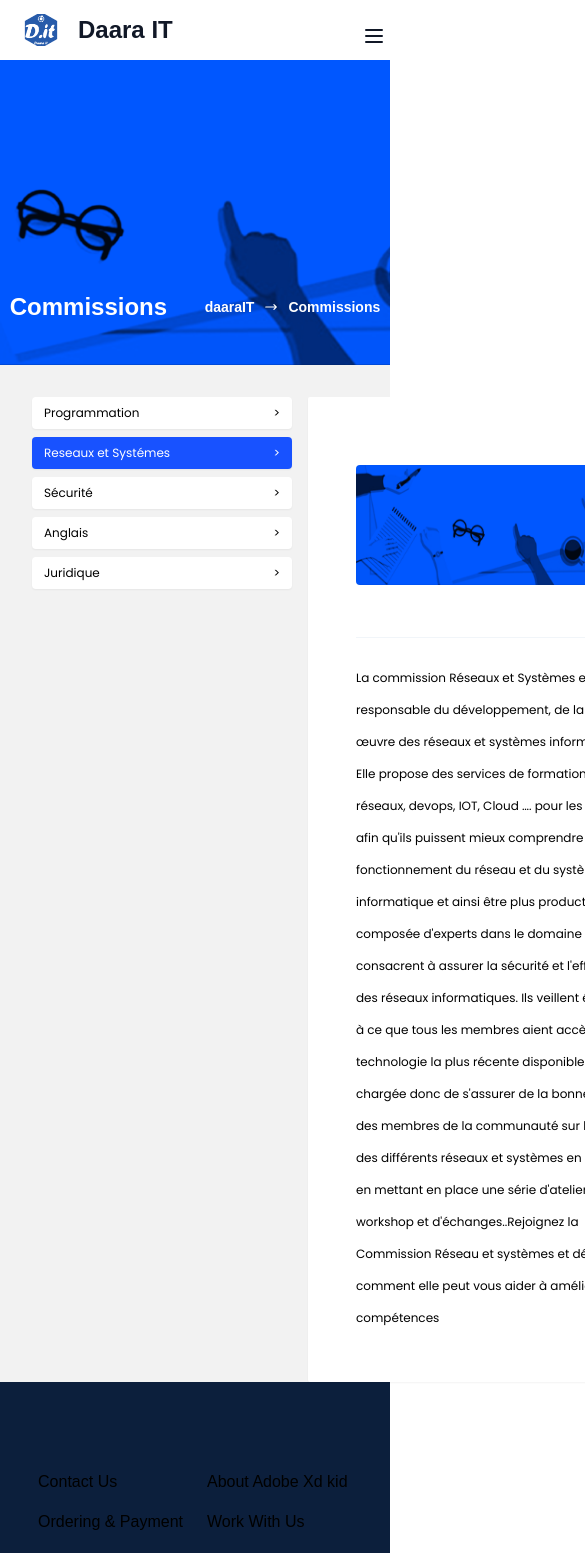
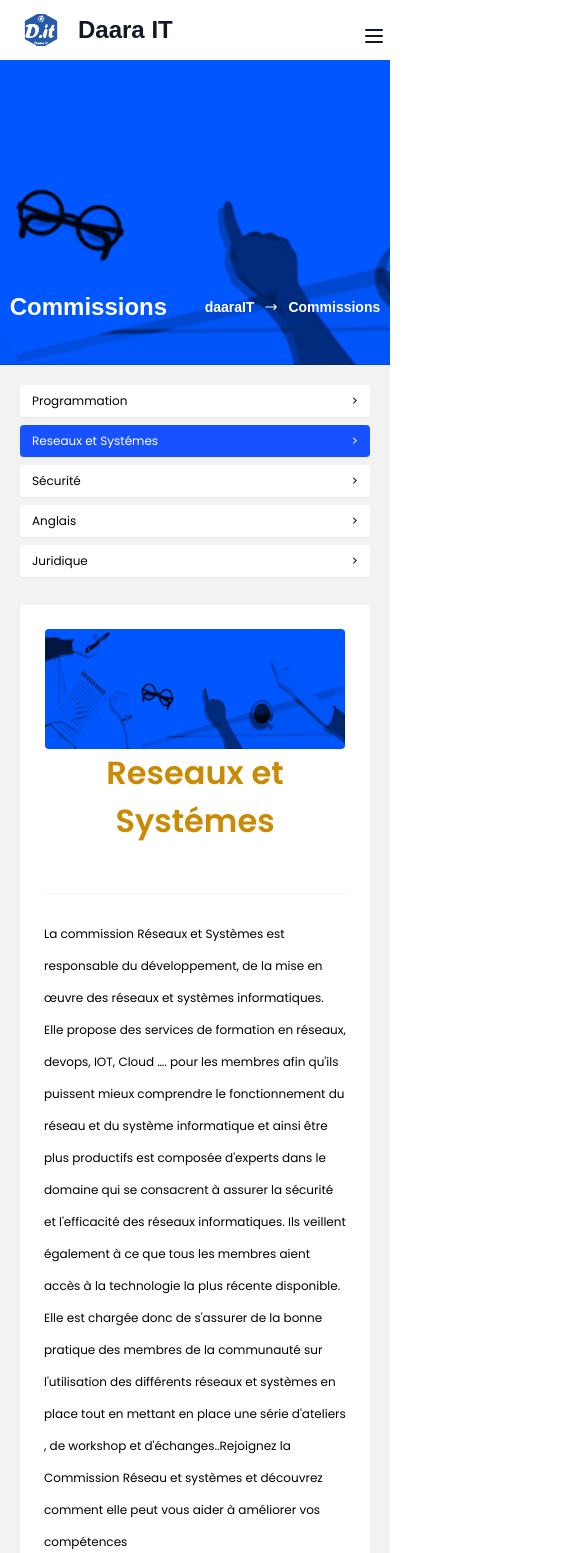
Before and after one commit to Takha65/DaaraIT-site-officiel, a React (Create React App) app: page /commissions in a window 390 px wide. Shown: the top 1553 px of the page, 585 px wide, since content can reach past the window. Built offline with nearby package versions, Linux system fonts and the light colour scheme.

Commit message:
gestion de la responsivite de toutes les pages du site

```diff
--- a/src/components/menu/MenuItem.jsx
+++ b/src/components/menu/MenuItem.jsx
@@ -1,9 +1,13 @@
 import React from 'react';
 import {  NavLink } from 'react-router-dom';
-const MenuItem = ({ menuItem }) => {
+const MenuItem = ({ menuItem, closeMenu }) => {
   const { to, label } = menuItem;
   return (
-    <NavLink to={to} class="flex items-center md:mb-2 p-2 rounded">
+    <NavLink
+      onClick={closeMenu}
+      to={to}
+      class="flex items-center md:mb-2 p-2 rounded"
+    >
       {label}
     </NavLink>
   );
--- a/src/components/modules/menu.css
+++ b/src/components/modules/menu.css
@@ -3,6 +3,11 @@ nav {
 }
 a{
   color: black;
+}
+footer a{
+  color: white;
+  font-size: 14px;
+  font-weight: 300;
 }
 a,
 a > span,
--- a/src/components/modules/menu.jsx
+++ b/src/components/modules/menu.jsx
@@ -1,4 +1,4 @@
-import React from 'react';
+import React, { cloneElement } from "react";
 import {
   Navbar,
   MobileNav,
@@ -22,11 +22,18 @@ const Menu = () => {
     );
   }, []);
 
+  const closeMenu = () => {
+    return setOpenNav(false);
+  };
+
+  const ClonedMenuItem = ({ menuItem }) =>
+    cloneElement(<MenuItem menuItem={menuItem} />, { closeMenu });
+
   const navList = (
     <ul className="mb-4 mt-2 flex flex-col items-start gap-y-3 md:gap-4 gap-1 md:p-0 p-4  lg:mb-0 lg:mt-0 lg:flex-row lg:items-center lg:gap-6 bg-white">
       <ResourceDataMap
         resourceData={sidebarRoutes}
-        resourceItem={MenuItem}
+        resourceItem={ClonedMenuItem}
         resourceName="menuItem"
       />
     </ul>
--- a/src/pages/commissions/Tab.js
+++ b/src/pages/commissions/Tab.js
@@ -27,10 +27,10 @@ const Tab = ({ children, state, active = 0 }) => {
   }, [state])
 
   return (
-    <div className="w-full flex items-start justify-start bg-[#F2F2F2]">
-      <ul className="w-[350px] p-8 pr-4 flex flex-col items-center sticky top-12">
+    <div className="w-full flex flex-col lg:flex-row gap-5 p-5 items-start justify-start bg-[#F2F2F2]">
+      <ul className="w-[350px] flex flex-col sticky top-12">
         {tabsData.map(({ tab }, idx) => (
-          <button key={idx} className={`group w-[260px] h-8 mb-2 px-3 text-xs hover:bg-[#2359AD] hover:text-white hover:scale-[1.02] hover:translate-x-[4px] duration-300 shadow-sm rounded flex items-center justify-between ${idx===activeTab?"active bg-[#1852ff] text-white hover:text-yellow-400":"bg-white"}`} onClick={() => {setActiveTab(idx)}}>
+          <button key={idx} className={`group h-8 mb-2 px-3 text-xs hover:bg-[#2359AD] hover:text-white hover:scale-[1.02] hover:translate-x-[4px] duration-300 shadow-sm rounded flex items-center justify-between ${idx === activeTab ? "active bg-[#1852ff] text-white hover:text-yellow-400" : "bg-white"}`} onClick={() => { setActiveTab(idx) }}>
               <div>{tab}</div>
               <p className="text-xs">{">"}</p>
           </button>
--- a/src/pages/commissions/commissions.jsx
+++ b/src/pages/commissions/commissions.jsx
@@ -11,7 +11,7 @@ import Banner from '../../components/Banner/Banner';
 const Commissions = () => {
   return (
     <div className="relative w-full h-screen">
-      <div className="corps flex">
+      <div className="corps flex flex-wrap">
         <div className="content w-full ml-[0px]">
           {/* header */}
           <Banner title="Commissions" img={BannerImg} />
@@ -23,22 +23,20 @@ const Commissions = () => {
                 return (
                   <Tab.TabPane key={`Tab-${index}`} tab={tab.title}>
                     {/* details */}
-                    <div className="w-full pt-8">
-                      <div
-                        className={`w-full bg-white rounded-sm p-12 shadow-sm`}
-                      >
-                        <div className="w-full flex items-center pb-8 border-slate-100 border-b-[1px]">
-                          <div className="border-slate-100 border-r-[1px] pr-12">
+                    <div className="animate__animated animate__backInUp animate__delay-0.5s">
+                      <div className={`bg-white rounded-sm p-6 shadow-sm`}>
+                        <div className="flex flex-col md:flex-row items-center pb-8 border-slate-100 border-b-[1px]">
+                          <div className="border-slate-100 border-r-[1px] md:pr-12">
                             <div className="w-[300px] h-[120px] rounded overflow-hidden">
                               <img
                                 src={
-                                  tab?.image === 'img1'
+                                  tab?.image === "img1"
                                     ? img
-                                    : tab?.image === 'img2'
+                                    : tab?.image === "img2"
                                     ? img
-                                    : tab?.image === 'img3'
+                                    : tab?.image === "img3"
                                     ? img
-                                    : tab?.image === 'img4'
+                                    : tab?.image === "img4"
                                     ? img
                                     : img
                                 }
@@ -47,8 +45,8 @@ const Commissions = () => {
                               />
                             </div>
                           </div>
-                          <div className="px-12 flex flex-col items-start">
-                            <span className="mb-4 text-[2rem] font-semibold text-yellow-600">
+                          <div className="md:px-12 flex flex-col items-start">
+                            <span className="mb-4 text-[2rem] font-semibold text-yellow-600 text-center md:text-start">
                               {tab?.title}
                             </span>
                             {/* <span className='mb-4 text-sm font-medium text-[#2359AD]'>{tab?.sub_title}</span>
--- a/src/pages/events/Events.js
+++ b/src/pages/events/Events.js
@@ -11,7 +11,7 @@ const Events = () => {
   const [currentPageData, setCurrentPageData] = useState(new Array(3));
   return (
     <div className="w-full h-auto pb-20">
-      <Banner title="Evenements" img={BannerImg} />
+      <Banner title="Evénements" img={BannerImg} />
       <div className="eventsContent">
         <div className="filters">
           <div className="filter">
--- a/src/pages/gallery/GalleryPage.jsx
+++ b/src/pages/gallery/GalleryPage.jsx
@@ -11,33 +11,36 @@ import 'animate.css';
 import ImageItem from '../../components/gallery/ImageItem';
 
 const ModalImage = ({open, close, children}) => {
-    if(!open){
-        return null
+  if (!open) {
+    return null;
   }
-    console.log('yes');
+
   return createPortal(
     <div
       onClick={close}
       style={{
-        position:'fixed',
-        zIndex:'999999',
-        top:'0',
-        left:'0',
-        width:'100%',
-        height:'100vh',
-        backgroundColor:'rgba(20,30,40,0.8)',
-        display:'flex',
-        justifyContent:'center',
-        alignItems:'center',
-        cursor:'pointer'
-    }}>
+        position: "fixed",
+        zIndex: "999999",
+        top: "0",
+        left: "0",
+        width: "100%",
+        height: "100vh",
+        backgroundColor: "rgba(20,30,40,0.8)",
+        display: "flex",
+        justifyContent: "center",
+        alignItems: "center",
+        cursor: "pointer",
+      }}
+    >
       <div
-        className='animate__animated animate__backInUp animate__delay-0.5s'
-        style={{width:'98%', height:'95%'}}
+        className="animate__animated animate__backInUp animate__delay-0.5s"
+        style={{ width: "98%", height: "95%" }}
       >
         {children}
       </div>
-    </div>, document.getElementById('root'))
+    </div>,
+    document.getElementById("root")
+  );
 }
 
 const GalleryPage = () => {
--- a/src/pages/home/MotDuPresident.js
+++ b/src/pages/home/MotDuPresident.js
@@ -6,14 +6,14 @@ import image from "../../images/Maria_PR.jpeg";
 const MotDuPresident =()=> {
     return (
       <div className="container-xl  bg-gray-50 px-[2rem] py-[2rem] md:px-[4rem] md:py-[3rem]">
-          <TitleComponent title="Le mot du president" />
-          <div className="grid grid-cols-1 sm:grid-cols-1 md:grid-cols-5 lg:grid-cols-5 gap-10">
+        <TitleComponent title="Le mot du président" />
+        <div className="grid grid-cols-1 sm:grid-cols-1 md:grid-cols-5 lg:grid-cols-5 gap-10 mt-8">
             <div className=" h-[23rem] md:col-start-1 md:col-end-6 lg:col-start-1 lg:col-end-3">
               <img
                 src={image}
                 alt=""
-                className="h-full w-full"
-                style={{ objectFit: "fill" }}
+              className=""
+              style={{ objectFit: 'contain' }}
               />
             </div>
             <div className="md:col-start-1 md:col-end-6 lg:col-start-3 lg:col-end-6">
--- a/src/routes/sidebar.routes.js
+++ b/src/routes/sidebar.routes.js
@@ -15,7 +15,7 @@ export const sidebarRoutes = [
     // },
     {
         to: EVENTS_PATH,
-        label: "Evenements"
+        label: "Evénements"
     },
     {
         to: COMMISSION_PATH,
```
Lines whose indentation alone changed are shown as unchanged.
